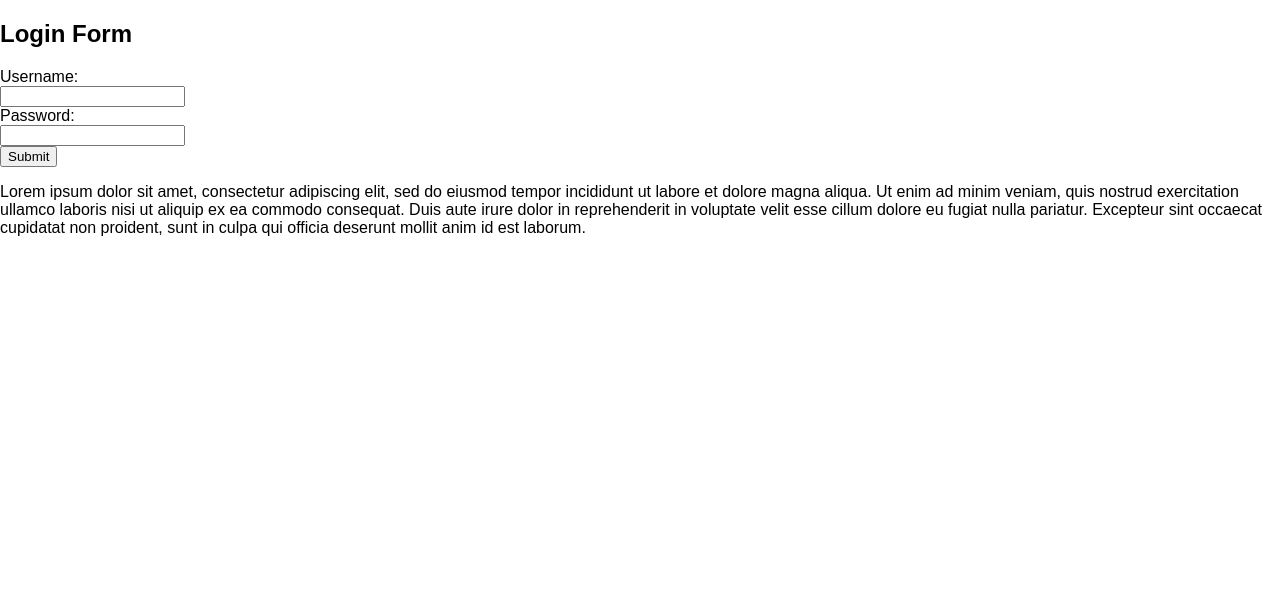
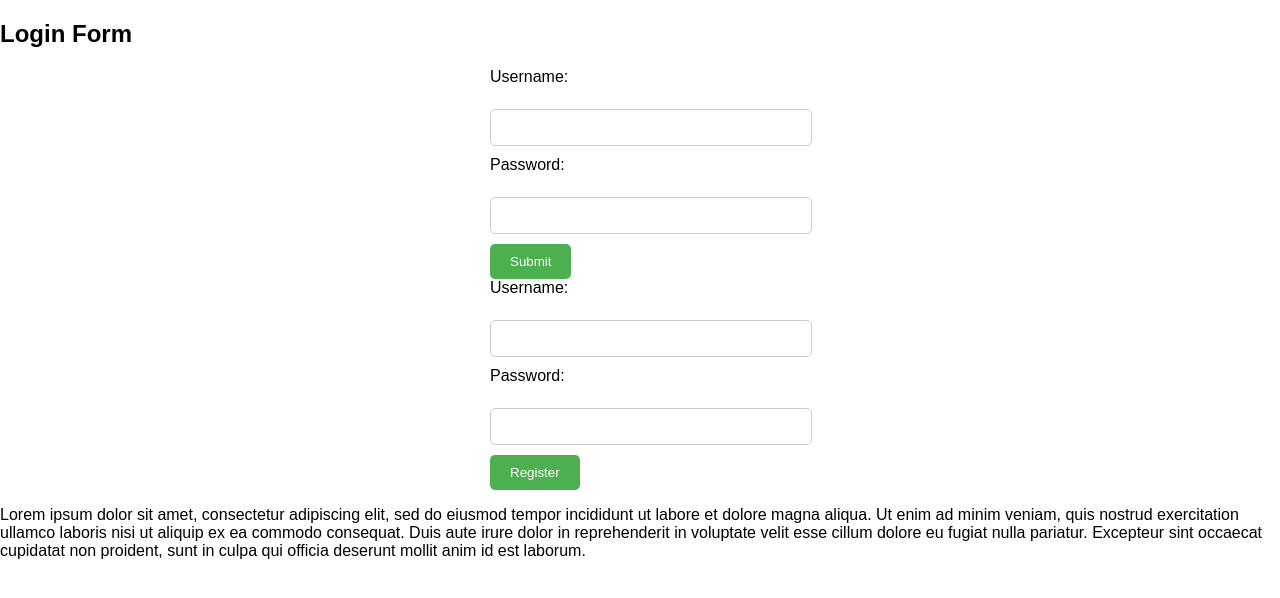
Before and after one commit to anibalhsm/StickyLink, a Flask app: page /Login in a window 1280 px wide. Shown: the part 74-672 px from the top of the page. Run offline with Flask 2, Linux system fonts and the light colour scheme.

Commit message:
modified:   app.py modified:   static/css/main.css modified:   templates/login.html

```diff
--- a/app.py
+++ b/app.py
@@ -1,4 +1,4 @@
-from flask import Flask, render_template, request
+from flask import Flask, render_template, request, redirect, url_for
 from werkzeug.security import check_password_hash, generate_password_hash
 
 app = Flask(__name__)
@@ -24,6 +24,21 @@ def login():
     else:
         return render_template('login.html')
 
+@app.route('/Register', methods=['GET', 'POST'])
+def register():
+    if request.method == 'POST':
+        username = request.form.get('username')
+        password = request.form.get('password')
+
+        # Check if username already exists
+        if username in users:
+            return 'Username already exists'
+        else:
+            users[username] = generate_password_hash(password)
+            return redirect(url_for('login'))
+    else:
+        return render_template('register.html')
+
 @app.route('/Products')
 def products():
     return render_template('products.html')
--- a/static/css/main.css
+++ b/static/css/main.css
@@ -21,3 +21,33 @@ nav a {
     text-decoration: none;
     color: #333;
 }
+form {
+    width: 300px;
+    margin: 0 auto;
+}
+
+form label {
+    display: block;
+    margin-bottom: 5px;
+}
+
+form input[type="text"], form input[type="password"] {
+    width: 100%;
+    padding: 10px;
+    margin-bottom: 10px;
+    border: 1px solid #ccc;
+    border-radius: 5px;
+}
+
+form input[type="submit"] {
+    background-color: #4CAF50;
+    color: white;
+    padding: 10px 20px;
+    border: none;
+    border-radius: 5px;
+    cursor: pointer;
+}
+
+form input[type="submit"]:hover {
+    background-color: #45a049;
+}
--- a/templates/login.html
+++ b/templates/login.html
@@ -27,6 +27,14 @@
             <input type="password" id="password" name="password"><br>
             <input type="submit" value="Submit">
         </form>
+        <!-- Add this to your HTML file -->
+        <form action="{{ url_for('register') }}" method="post">
+    <label for="username">Username:</label><br>
+    <input type="text" id="username" name="username"><br>
+    <label for="password">Password:</label><br>
+    <input type="password" id="password" name="password"><br>
+    <input type="submit" value="Register">
+        </form>
         <p>Lorem ipsum dolor sit amet, consectetur adipiscing elit, sed do eiusmod tempor incididunt ut labore et dolore magna aliqua. Ut enim ad minim veniam, quis nostrud exercitation ullamco laboris nisi ut aliquip ex ea commodo consequat. Duis aute irure dolor in reprehenderit in voluptate velit esse cillum dolore eu fugiat nulla pariatur. Excepteur sint occaecat cupidatat non proident, sunt in culpa qui officia deserunt mollit anim id est laborum.
         </p>
     </div>
```
